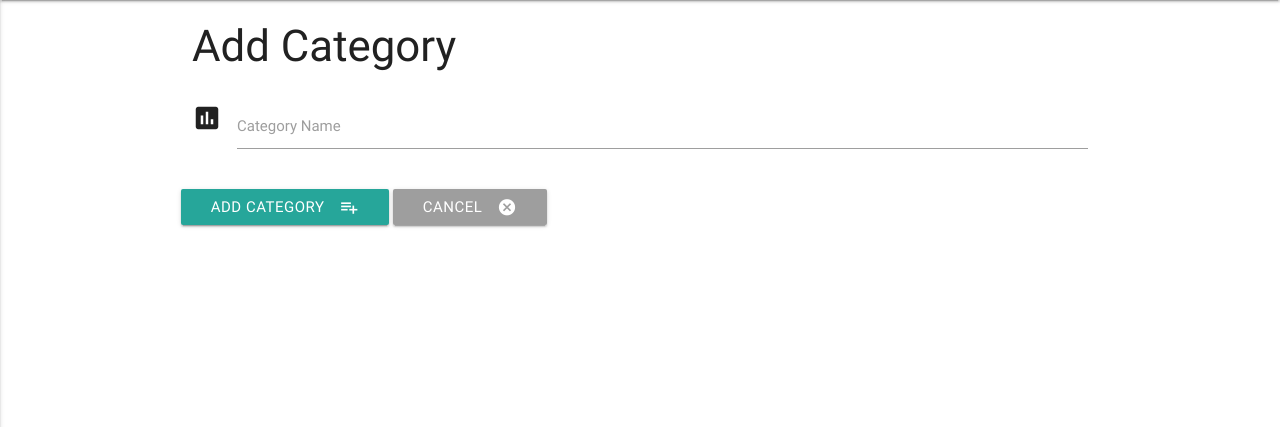
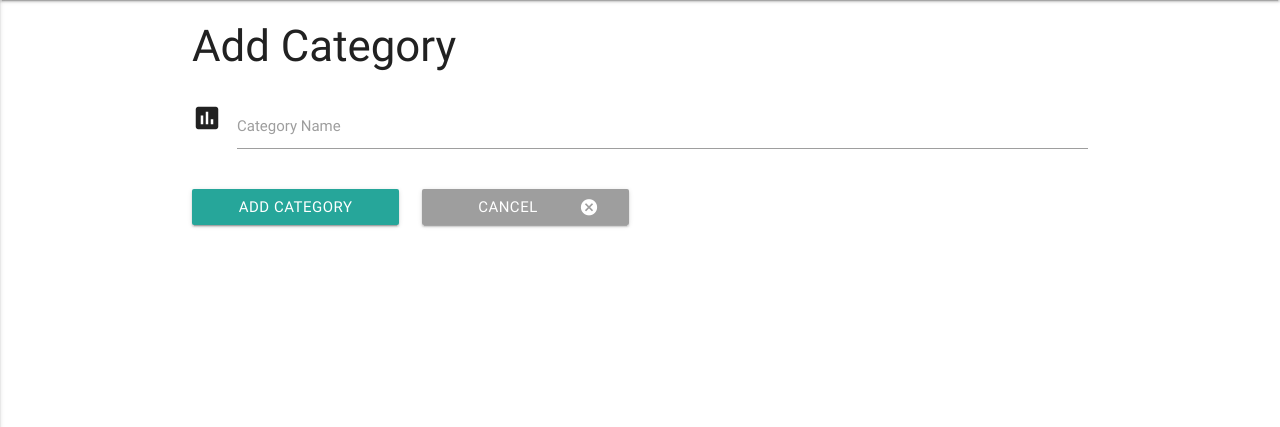
Before and after one commit to ckz8780/ci-dcd-flask-task-manager, a Flask app: page /new_category in a window 1280 px wide. Shown: the part 64-491 px from the top of the page. Run offline with Flask 2, Linux system fonts and the light colour scheme; some libraries are stand-ins or nearby versions.

Commit message:
Tidied up styling and fixed minor code bugs

```diff
--- a/static/css/style.css
+++ b/static/css/style.css
@@ -32,3 +32,12 @@ nav .brand-logo {
 .add-category {
     margin-left: 55px;
 }
+
+.button-row button {
+    width: 100%;
+    margin-bottom: 5px;
+}
+
+.button-row a {
+    width: 100%;
+}
--- a/templates/addcategory.html
+++ b/templates/addcategory.html
@@ -11,13 +11,17 @@
                 <label for="icon_prefix">Category Name</label>
             </div>
         </div>
-        <div class="row">
-            <button class="btn waves-effect waves-light" type="submit" name="action">Add Category
-                <i class="material-icons right">playlist_add</i>
-            </button>
-            <a onclick="window.history.go(-1); return false;" class="waves-effect waves-light btn grey">
-                <i class="material-icons right">cancel</i>Cancel
-            </a>
+        <div class="row button-row">
+            <div class="col s12 m6 l3">
+                <button class="btn waves-effect waves-light update-button" type="submit" name="action">Add Category
+                    <i class="material-icons right">playlist_add</i>
+                </button>
+            </div>
+            <div class="col s12 m6 l3">
+                <a onclick="window.history.go(-1); return false;" class="waves-effect waves-light btn grey cancel-button">
+                    <i class="material-icons right">cancel</i>Cancel
+                </a>
+            </div>
         </div>
     </form>
 </div>
```
Also changed, not shown: templates/addtask.html (+8 -4 lines), templates/editcategory.html (+11 -7 lines), templates/edittask.html (+11 -7 lines).
